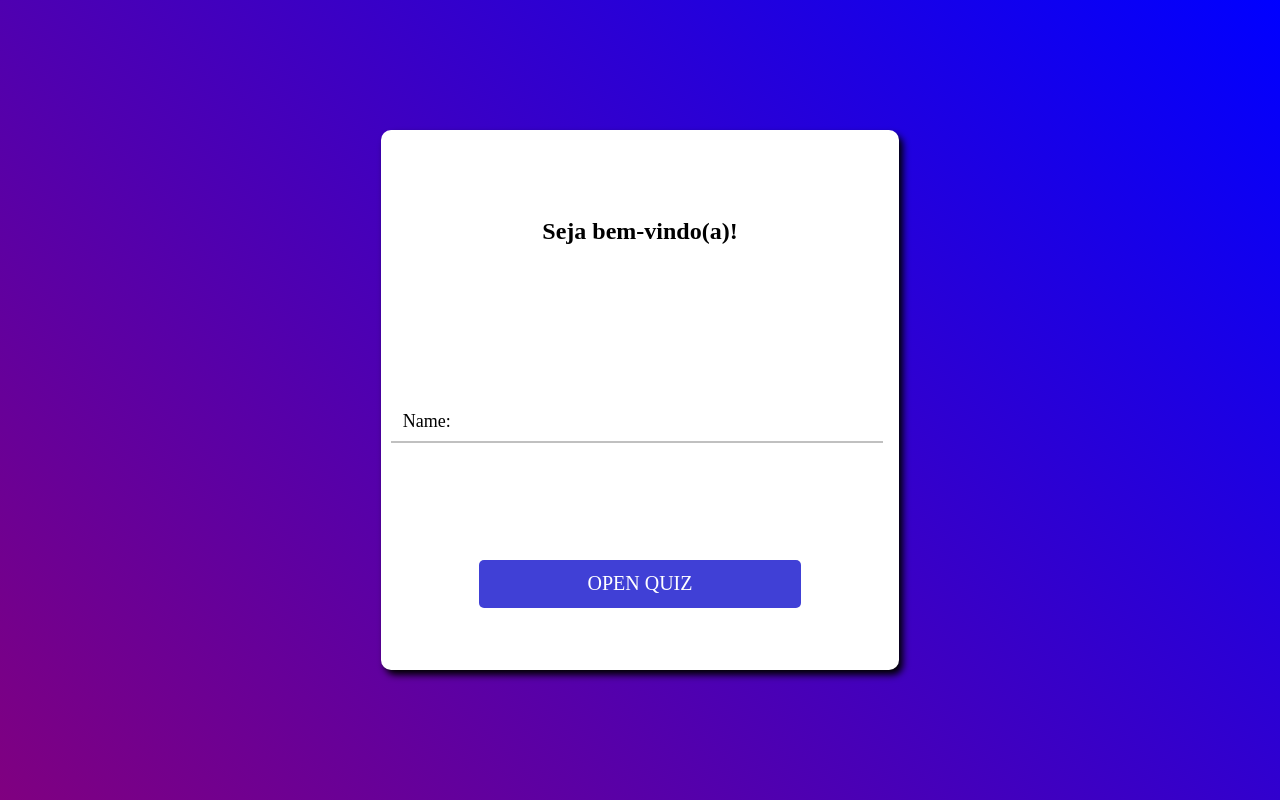
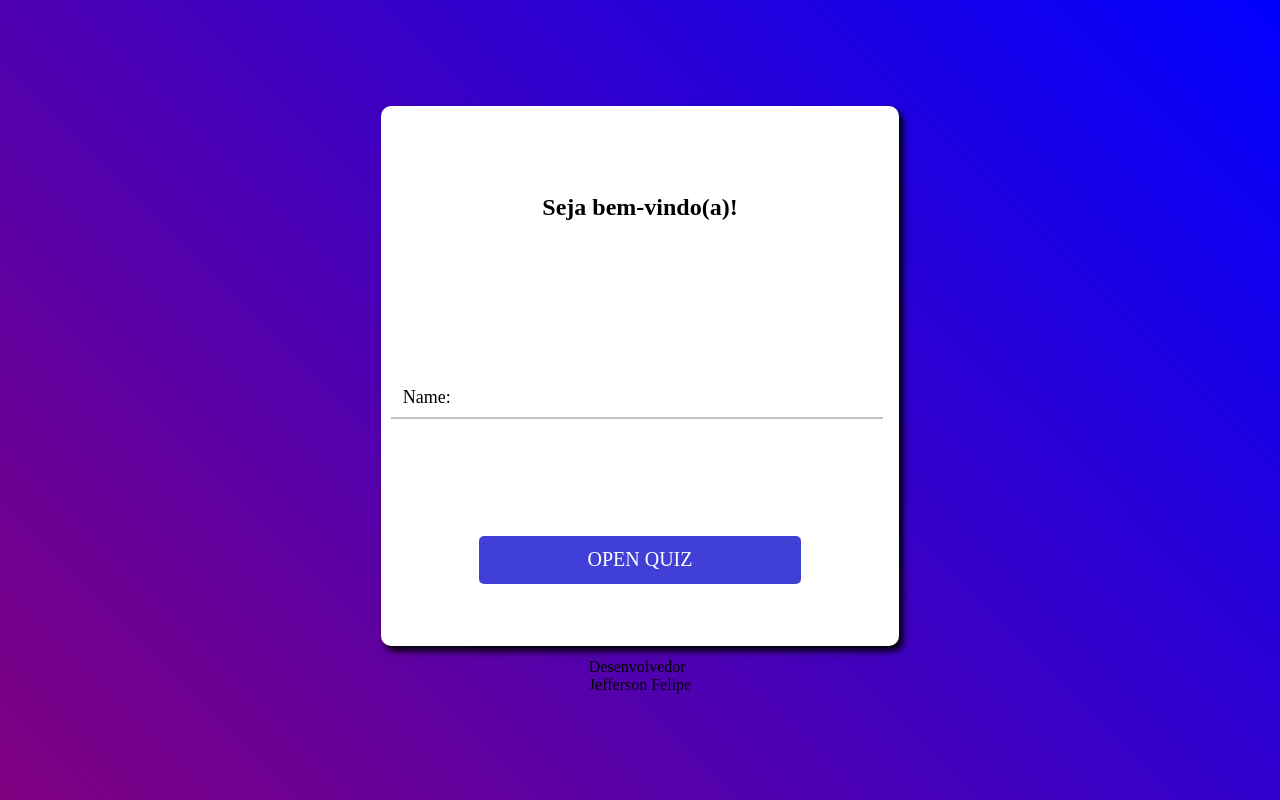
Before and after one commit to jefferson-Felipy/JF_Quiz_Chanllenge, a plain HTML site: page index.html in a window 1280 px wide. Drawn offline with Linux system fonts and the light colour scheme.

Commit message:
change: inserçao de um footer no Quiz

```diff
--- a/index.html
+++ b/index.html
@@ -19,6 +19,7 @@
 
             <a class="insert_name" id="open_quiz">Open Quiz</a>
         </section>
+        <footer>Desenvolvedor <p>Jefferson Felipe</p></footer>
     </article>
     <script type="module" src="./src/index.js"></script>
     <script type="module" src="./src/Quiz.js"></script>
```
